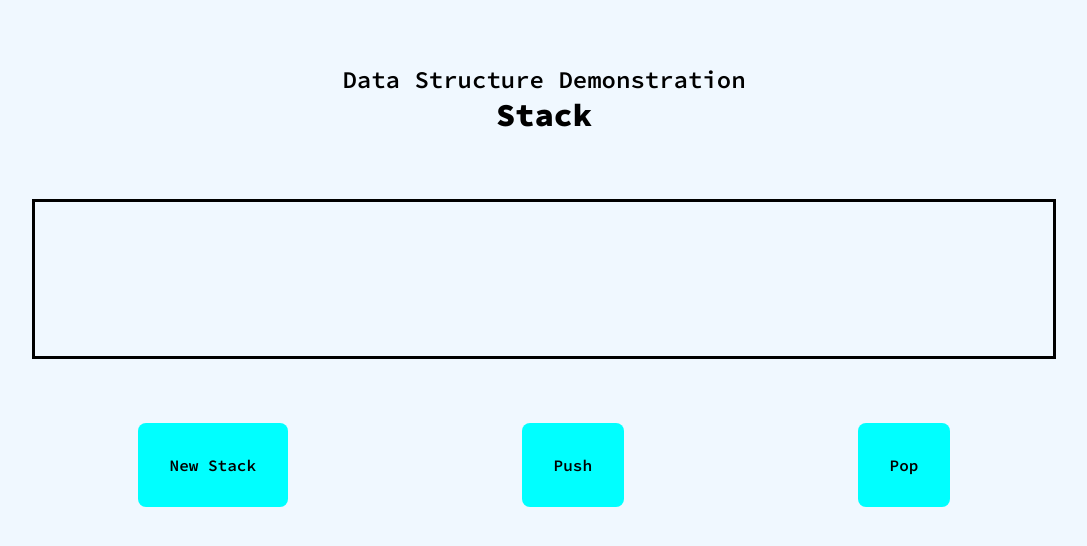
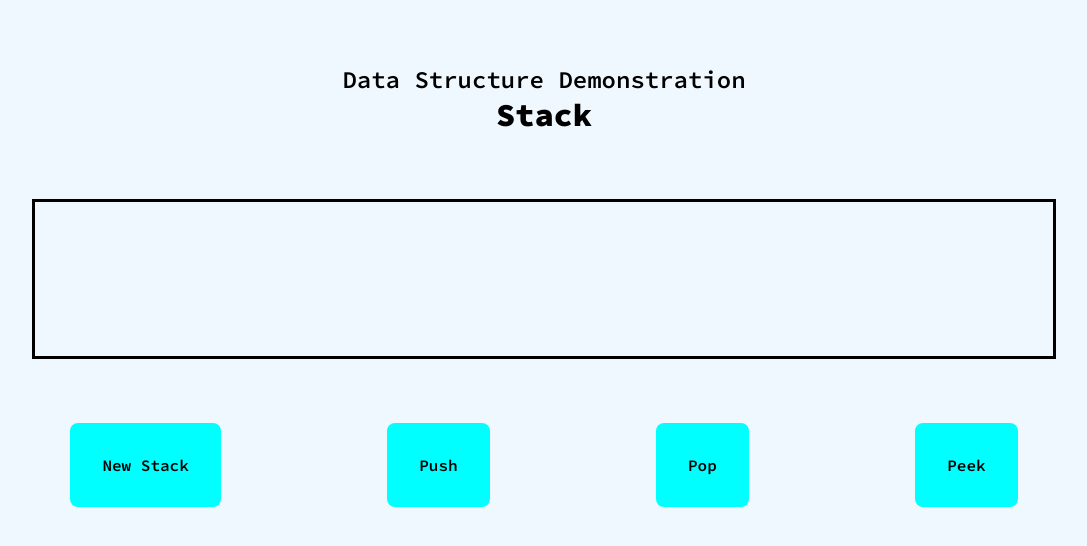
Before and after one commit to CodingCocho/stack-data-structure-web-application, a React (Create React App) app: page / in a window 1280 px wide. Shown: the top 546 px of the page, without its empty margins (96-1183 px from the left). Built offline with nearby package versions, Linux system fonts and the light colour scheme.

Commit message:
Added comments

```diff
--- a/src/App.js
+++ b/src/App.js
@@ -25,16 +25,23 @@ function App() {
     setStack(new Stack(5));
   }
 
+  // Local function to push an element into the Stack
   const pushStack = () =>
   {
+    // Prompt the user for the element
     const element = prompt("Enter an element to push to the Stack", 0)
+    // Call the Stack push method
     stack.push(element);
+    // Set the pointer in the useState to rerender
     setPointer(stack.getPointer())
   }
 
+  // Local function to pop an element from the Stack
   const popStack = () =>
   {
+    // Call the Stack pop method
     stack.pop();
+    // Set the pointer in the useState to rerender
     setPointer(stack.getPointer())
   }
 
@@ -48,12 +55,15 @@ function App() {
 
         <div className='stack-container'>
           <div className='stack'>
+            {/* Map out the Stack and create appropriate divs for elements */}
             {stack.getStack().map( (element) =>
             {
+              // Return empty div for undefined elements
               if(element === undefined)
               {
                 return <div></div>
               }
+              // Return stack-box div for elements 'defined'
               return <div className='stack-box'>{element}</div>
             })}
           </div>
@@ -63,6 +73,7 @@ function App() {
           <button onClick={newStack}>New Stack</button>
           <button onClick={pushStack}>Push</button>
           <button onClick={popStack}>Pop</button>
+          <button>Peek</button>
         </div>
     </div>
   );
```
